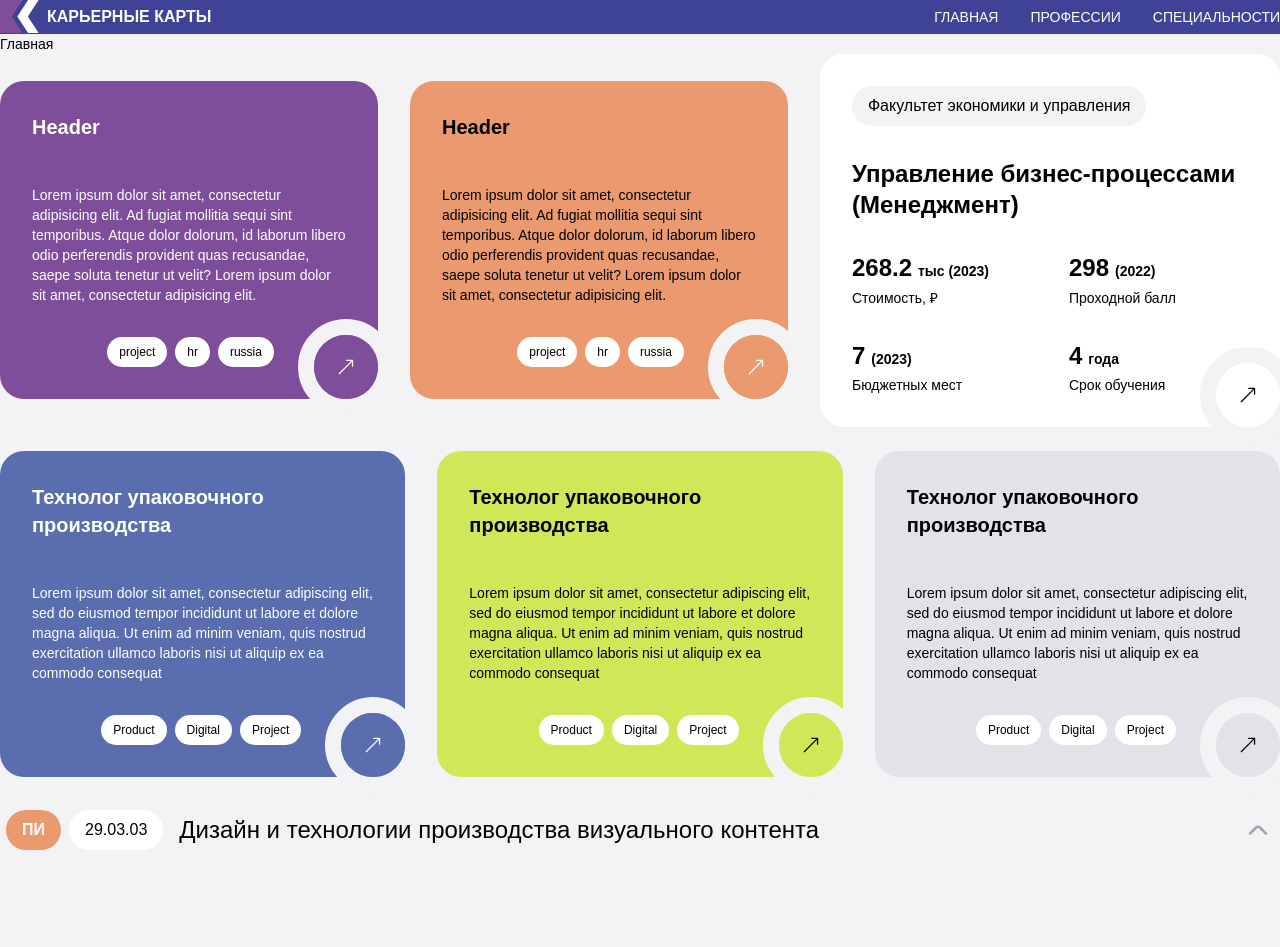
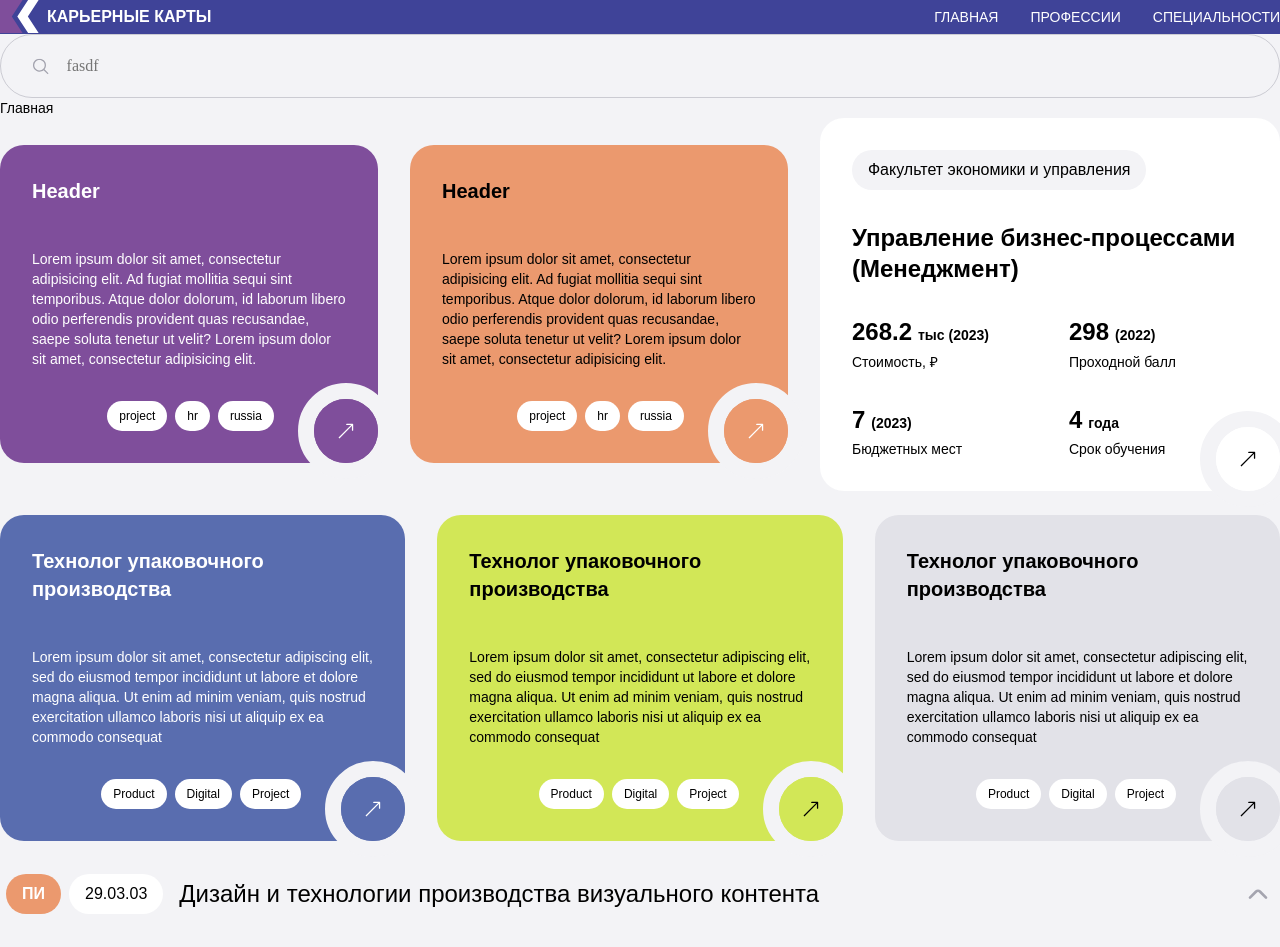
Before and after one commit to MPU-Career-card/frontend, a React (Create React App) app: page / in a window 1280 px wide. Before the commit the page ends 883 px from the top, so only its background shows below. Built offline with nearby package versions, Linux system fonts and the light colour scheme; a web font is replaced by a local one.

Commit message:
feat: search icon, new input style

```diff
--- a/src/pages/home/ui/home.tsx
+++ b/src/pages/home/ui/home.tsx
@@ -2,13 +2,14 @@ import { Page } from 'pages';
 
 import {
     Accordion,
-    Container, Flex, ProCard, SpecialityCard, Tag, Text,
+    Container, Flex, ProCard, SpecialityCard, Tag, Text, Input,
 } from 'shared/ui';
 import { Routes } from 'shared/config';
 
 const HomePage = () => (
     <Page>
         <Container>
+            <Input icon placeholder="fasdf" border />
             <Text>Главная</Text>
             <Flex gap={32}>
                 <ProCard
--- a/src/shared/icons/index.ts
+++ b/src/shared/icons/index.ts
@@ -3,3 +3,4 @@ export { Arrow } from './arrow';
 export { LeftArrowIcon } from './leftArrowIcon';
 export { RightArrowIcon } from './rightArrowIcon';
 export { ArrowToggleIcon } from './arrowToggleIcon';
+export { SearchIcon } from './search';
--- /dev/null
+++ b/src/shared/icons/search.tsx
@@ -0,0 +1,34 @@
+export const SearchIcon = () => (
+    <svg
+        width="16"
+        height="17"
+        viewBox="0 0 16 17"
+        fill="none"
+        xmlns="http://www.w3.org/2000/svg"
+    >
+        <g
+            id="free-icon-font-search-3917132 1"
+            clipPath="url(#clip0_232_1922)"
+        >
+            <path
+                id="Vector"
+                // eslint-disable-next-line max-len
+                d="M15.8048 15.362L11.8254 11.3826C12.9098 10.0564 13.443 8.36404 13.3147 6.65568C13.1863 4.94733 12.4062 3.35366 11.1358 2.20432C9.8654 1.05498 8.20183 0.437905 6.48919 0.480726C4.77656 0.523547 3.1459 1.22299 1.93451 2.43439C0.723114 3.64578 0.0236694 5.27644 -0.0191518 6.98907C-0.0619731 8.7017 0.555106 10.3653 1.70445 11.6357C2.85379 12.9061 4.44745 13.6862 6.15581 13.8145C7.86416 13.9429 9.5565 13.4097 10.8828 12.3253L14.8621 16.3046C14.9878 16.4261 15.1562 16.4933 15.331 16.4918C15.5058 16.4902 15.673 16.4201 15.7966 16.2965C15.9203 16.1729 15.9904 16.0057 15.9919 15.8309C15.9934 15.6561 15.9262 15.4877 15.8048 15.362ZM6.66677 12.5C5.61193 12.5 4.58079 12.1872 3.70372 11.6011C2.82666 11.0151 2.14308 10.1822 1.73941 9.20762C1.33574 8.23308 1.23012 7.16073 1.43591 6.12616C1.6417 5.0916 2.14965 4.14129 2.89553 3.39541C3.64141 2.64953 4.59172 2.14158 5.62628 1.93579C6.66085 1.73 7.7332 1.83562 8.70774 2.23929C9.68228 2.64295 10.5152 3.32654 11.1013 4.2036C11.6873 5.08066 12.0001 6.11181 12.0001 7.16664C11.9985 8.58064 11.4361 9.93628 10.4362 10.9361C9.4364 11.936 8.08077 12.4984 6.66677 12.5Z"
+                fill="#A4A4AF"
+            />
+        </g>
+        <defs>
+            <clipPath
+                id="clip0_232_1922"
+            >
+                <rect
+                    width="16"
+                    height="16"
+                    fill="white"
+                    transform="translate(0 0.5)"
+                />
+            </clipPath>
+        </defs>
+    </svg>
+
+);
--- a/src/shared/ui/input/input.module.scss
+++ b/src/shared/ui/input/input.module.scss
@@ -1,28 +1,18 @@
-.xs {
+.inputWrapper {
+  height: 64px;
+  border-radius: 100px;
+  display: flex;
+  align-items: center;
+  padding: 0 32px;
+  gap: 16px;
 }
 
-.s {
-}
-
-.m {
-}
-
-.l {
-}
-
-.align-start {
-}
-
-.align-center {
-}
-
-.align-end {
-}
-
-.borderless {
-  border: 0;
+.input {
+  color: #A4A4AF;
+  width: 100%;
+  background: transparent;
 }
 
 .border {
-  border: 1px solid black;
+  border: 1px solid rgba(164, 164, 175, 0.50);
 }
--- a/src/shared/ui/input/input.tsx
+++ b/src/shared/ui/input/input.tsx
@@ -1,6 +1,7 @@
 import React, { FC } from 'react';
 
 import { cn } from 'shared/lib';
+import { SearchIcon } from 'shared/icons';
 
 import { InputProps } from './types';
 
@@ -11,13 +12,25 @@ export const Input: FC<InputProps> = ({
     size = 's',
     align = 'start',
     border = false,
+    placeholder,
+    icon = false,
 }) => (
+    <div className={cn(
+        styles.inputWrapper,
+        styles[border ? 'border' : ''],
+    )}
+    >
+        { icon && (
+            <SearchIcon />
+        )}
         <input
             className={cn(
+                styles.input,
                 styles[size],
                 styles[align],
-            styles[border ? 'border' : 'borderless'],
             )}
+            placeholder={placeholder}
             type={type}
         />
+    </div>
 );
--- a/src/shared/ui/input/types.ts
+++ b/src/shared/ui/input/types.ts
@@ -5,4 +5,6 @@ export type InputProps = ComponentProps<'input'> & {
   size?: 'xs' | 's' | 'm' | 'l';
   align?: 'center' | 'start' | 'end';
   border?: boolean;
+  placeholder?: string;
+  icon?: boolean;
 };
```
Lines whose indentation alone changed are shown as unchanged.
